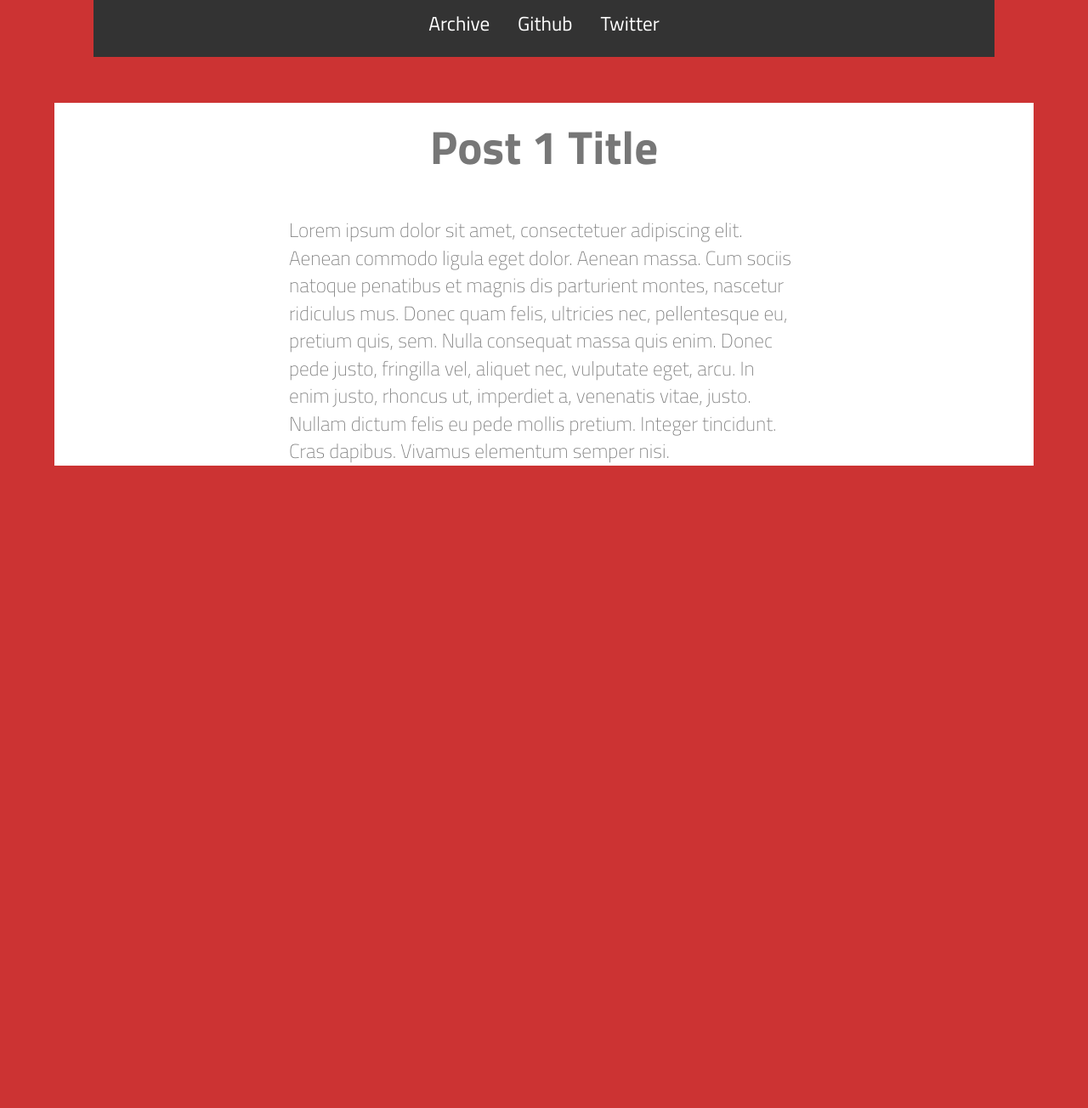
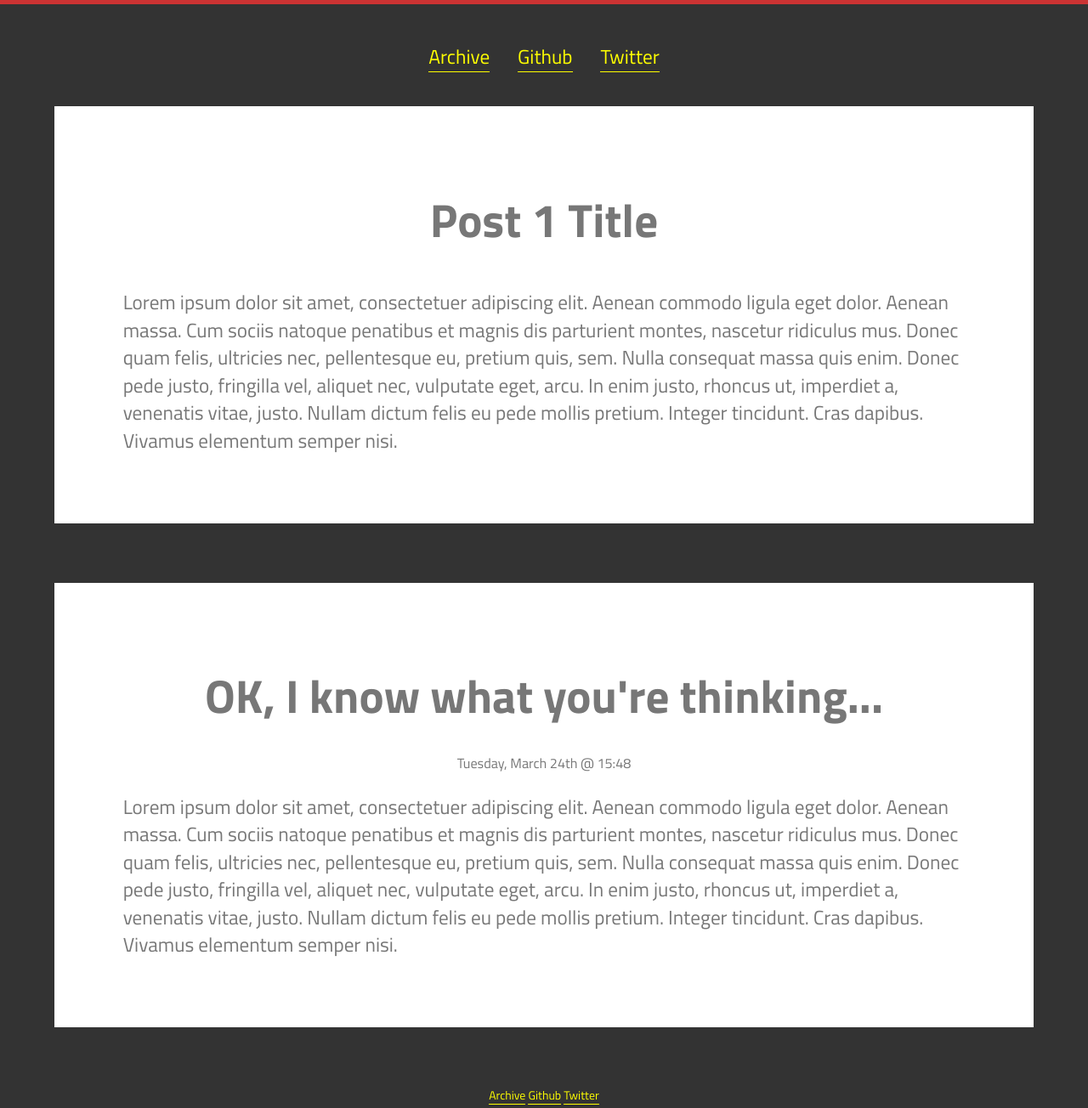
Before and after one commit to localkels/fuzzy-octo-llama, a plain HTML site: page Temporary Portfolio page /blog.html in a window 1280 px wide. Shown: the part 200-1504 px from the top of the page at 85% size. Before the commit the page ends 800 px from the top, so only its background shows below. Drawn offline with Linux system fonts and the light colour scheme.

Commit message:
Main blog page template complete, but still very basic.

```diff
--- a/Temporary Portfolio page /blog.html
+++ b/Temporary Portfolio page /blog.html
@@ -14,20 +14,27 @@
     </head>
 
     <body>
-        <div id="wrapper">
-        <header class="sidebar">
+
+        <header id="main-header">
             <h1>Kels' Blog</h1>
+
             <span>Up, up and away</span>
+            </header>
+
             <nav>
+
                 <ul>
-                    <li>Archive</li>
-                    <li>Github</li>
-                    <li>Twitter</li>
+                    <li><a>Archive</a></li>
+                    <li><a>Github</a></li>
+                    <li><a>Twitter</a></li>
 
                 </ul>
             </nav>
 
-        </header>
+
+
+        <div id="background">
+            <div id="wrapper">
 
             <section>
 
@@ -35,12 +42,33 @@
                     <header>
                     <h2>Post 1 Title</h2>
                     </header>
-            <p>Lorem ipsum dolor sit amet, consectetuer adipiscing elit. Aenean commodo ligula eget dolor. Aenean massa. Cum sociis natoque penatibus et magnis dis parturient montes, nascetur ridiculus mus. Donec quam felis, ultricies nec, pellentesque eu, pretium quis, sem. Nulla consequat massa quis enim. Donec pede justo, fringilla vel, aliquet nec, vulputate eget, arcu. In enim justo, rhoncus ut, imperdiet a, venenatis vitae, justo. Nullam dictum felis eu pede mollis pretium. Integer tincidunt. Cras dapibus. Vivamus elementum semper nisi.</p>
+                Lorem ipsum dolor sit amet, consectetuer adipiscing elit. Aenean commodo ligula eget dolor. Aenean massa. Cum sociis natoque penatibus et magnis dis parturient montes, nascetur ridiculus mus. Donec quam felis, ultricies nec, pellentesque eu, pretium quis, sem. Nulla consequat massa quis enim. Donec pede justo, fringilla vel, aliquet nec, vulputate eget, arcu. In enim justo, rhoncus ut, imperdiet a, venenatis vitae, justo. Nullam dictum felis eu pede mollis pretium. Integer tincidunt. Cras dapibus. Vivamus elementum semper nisi.
 
 
                 </article>
+
+                <article>
+                    <header>
+                    <h2>OK, I know what you're thinking...</h2>
+                        <span>Tuesday, March 24th @ 15:48</span>
+                    </header>
+                Lorem ipsum dolor sit amet, consectetuer adipiscing elit. Aenean commodo ligula eget dolor. Aenean massa. Cum sociis natoque penatibus et magnis dis parturient montes, nascetur ridiculus mus. Donec quam felis, ultricies nec, pellentesque eu, pretium quis, sem. Nulla consequat massa quis enim. Donec pede justo, fringilla vel, aliquet nec, vulputate eget, arcu. In enim justo, rhoncus ut, imperdiet a, venenatis vitae, justo. Nullam dictum felis eu pede mollis pretium. Integer tincidunt. Cras dapibus. Vivamus elementum semper nisi.
+
+
+                </article>
+
+
             </section>
 
+                <footer>
+                    <ul>
+                        <li><a>Archive</a></li>
+                        <li><a>Github</a></li>
+                        <li><a>Twitter</a></li>
+
+                    </ul>
+                </footer>
+            </div>
         </div>
 
     </body>
--- a/Temporary Portfolio page /css/blog.css
+++ b/Temporary Portfolio page /css/blog.css
@@ -1,11 +1,47 @@
+body {
+
+    background: #333;
+}
+nav {
+    margin: 1em 0 0;
+    padding-bottom: 0.8em;
+}
 article {
     background: #fff;
     color: #777;
-    margin: 0;
-    padding: 0%;
+    padding: 7%;
+    margin-bottom: 70px;
 
 }
 
-p {
+article p {
+    width: 100%;
+    margin: 0 auto;
+}
+
+article span {
+    font-size: .7em;
+    border-bottom: border-bottom: 1px solid #333;
+    margin: 0 0 20px 0;
+}
+
+
+footer {
+    margin: 0;
+    padding: 0;
+    font-size: .6em;
+    text-align: center;
+}
+
+#main-header {
+    padding: 1.5em;
+    margin: 0;
+    background: #cc3333
 
 }
+
+
+#background {
+    background: #333;
+
+}
--- a/Temporary Portfolio page /css/main.css
+++ b/Temporary Portfolio page /css/main.css
@@ -28,7 +28,7 @@ header {
     text-align: center;
 }
 
-p {
+header p {
     /*font-weight: 100;*/
     font-weight: 200;
     margin: 0 auto;
@@ -74,6 +74,10 @@ a {
     border-bottom: 1px solid #ffff00;
 }
 
+footer li {
+    display: inline-block;
+}
+
 /*********************************
 HEADINGS
 **********************************/
```
Lines whose indentation alone changed are shown as unchanged.
